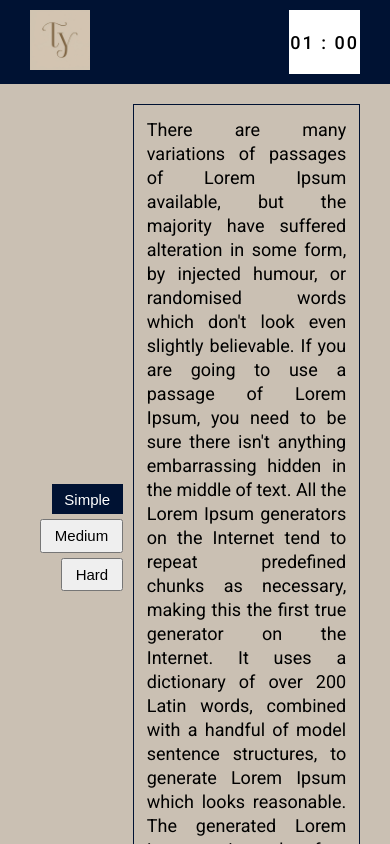
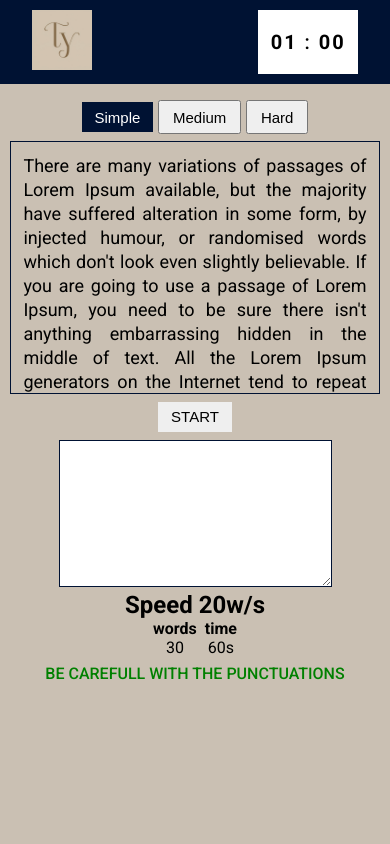
Before and after one commit to Manase44/typing_speed_tester, a website built with Vite: page index.html in a window 390 px wide. Built offline with nearby package versions, Linux system fonts and the light colour scheme.

Commit message:
make the page responsive

```diff
--- a/index.html
+++ b/index.html
@@ -19,10 +19,10 @@
         />
       </div>
       <div class="counter">
-        <p>
-          <span id="min">01</span>
+        <p id="time">
+          <strong id="min">01</strong>
           <span>:</span>
-          <span id="sec">00</span>
+          <strong id="sec">00</strong>
         </p>
       </div>
     </header>
--- a/main.js
+++ b/main.js
@@ -1,7 +1,7 @@
 const simpletext =
-  "There are many variations of passages of Lorem Ipsum available, but the majority have suffered alteration in some form, by injected humour, or randomised words which don't look even slightly believable. If you are going to use a passage of Lorem Ipsum, you need to be sure there isn't anything embarrassing hidden in the middle of text. All the Lorem Ipsum generators on the Internet tend to repeat predefined chunks as necessary, making this the first true generator on the Internet. It uses a dictionary of over 200 Latin words, combined with a handful of model sentence structures, to generate Lorem Ipsum which looks reasonable. The generated Lorem Ipsum is therefore always free from repetition, injected humour, or non-characteristic words etc.";
+  "There are many variations of passages of Lorem Ipsum available, but the majority have suffered alteration in some form, by injected humour, or randomised words which don't look even slightly believable. If you are going to use a passage of Lorem Ipsum, you need to be sure there isn't anything embarrassing hidden in the middle of text. All the Lorem Ipsum generators on the Internet tend to repeat predefined chunks as necessary, making this the first true generator on the Internet. It uses a dictionary of over 200 Latin words, combined with a handful of model sentence structures, to generate Lorem Ipsum which looks reasonable.";
 const mediumtext =
-  "The sun rose over the horizon, casting a resplendent glow across the fields. Birds began to sing, greeting the nascent day with mellifluous songs. People started to stir in their homes, ready to embrace the myriad opportunities that lay ahead. The world seemed full of promise as the morning light permeated every corner of the landscape, infusing it with vitality and energy. Children ran outside, eager to frolic, while farmers prepared their implements for the day's labor. The aroma of fresh bread wafted from the bakery, mingling with the scent of blooming flowers. It was a new day, replete with endless possibilities and simple yet profound joys. As the town awakened, merchants began to open their shops, displaying an array of vibrant wares.";
+  "The sun rose over the horizon, casting a resplendent glow across the fields. Birds began to sing, greeting the nascent day with mellifluous songs. People started to stir in their homes, ready to embrace the myriad opportunities that lay ahead. The world seemed full of promise as the morning light permeated every corner of the landscape, infusing it with vitality and energy. Children ran outside, eager to frolic, while farmers prepared their implements for the day's labor. The aroma of fresh bread wafted from the bakery, mingling with the scent of blooming flowers. It was a new day, replete with endless possibilities and simple yet profound joys.";
 const hardtext =
   "As the resplendent aurora emerged over the horizon, imbuing the undulating terrain with a lustrous effulgence, avian creatures commenced their caroling, heralding the incipient day with euphonious melodies. Inhabitants began to rouse from their slumber, poised to seize the cornucopia of prospects that lay ahead. \"The cosmos seemed imbued with potentiality,\" as the diurnal illumination infiltrated every nook and cranny of the verdant topography, suffusing it with unparalleled vigor and dynamism. Juveniles dashed outdoors, their hearts aflutter with anticipation, keen to gambol amidst nature's symphony, while seasoned agriculturists meticulously readied their implements for the day's toil.";
 const hardCtext =
@@ -50,9 +50,11 @@ hardButton.addEventListener("click", () => {
   buttonColoring();
 });
 
+const timeParagraph = document.getElementById("time");
 const min = document.getElementById("min");
 const sec = document.getElementById("sec");
 const startButton = document.getElementById("startbtn");
+
 
 let seconds = 10;
 
@@ -71,6 +73,7 @@ const timer = () => {
 
     if (seconds == 0) {
       clearInterval(counter);
+      timeParagraph.textContent = "Time is over";
     }
   }, 1000);
 };
--- a/style.css
+++ b/style.css
@@ -20,7 +20,7 @@ html {
 .header {
   background-color: var(--secondary-color);
   width: 100vw;
-  padding: 10px 30px;
+  padding: 10px 7rem;
   display: flex;
   justify-content: space-between;
 }
@@ -29,9 +29,10 @@ html {
   background-color: var(--white);
   display: flex;
   align-items: center;
+  padding: 0.4rem 0.7rem;
 }
-.counter > p {
-  font-size: 18px;
+.counter > p{
+  font-size: 20px;
   font-weight: 500;
   letter-spacing: 2px;
 }
@@ -99,6 +100,9 @@ html {
   text-align: center;
   margin: 7px 0;
 }
+.error{
+    display: none;
+}
 .summary-output {
   display: flex;
   flex-direction: column;
@@ -116,3 +120,34 @@ html {
 .recommendations > p {
   color: green;
 }
+
+
+@media screen and (max-width: 992px) {
+    .phase-one {
+        display: flex;
+        flex-direction: column;
+        margin-top: 0;
+    }
+    .stage-setting{
+        flex-direction: row;
+        align-items: center;
+        padding: 0.4rem;
+    }
+    .dummy-text {
+        height: 30vh;
+        overflow-y: hidden;
+      }
+      #text {
+        width: 70vw;
+      }
+}
+@media screen and (max-width: 768px) {
+    .main-area {
+        padding: 10px 0.6rem;
+    }
+}
+@media screen and (max-width: 576px){
+    .header{
+        padding: 10px 2rem;
+    }
+}
```
